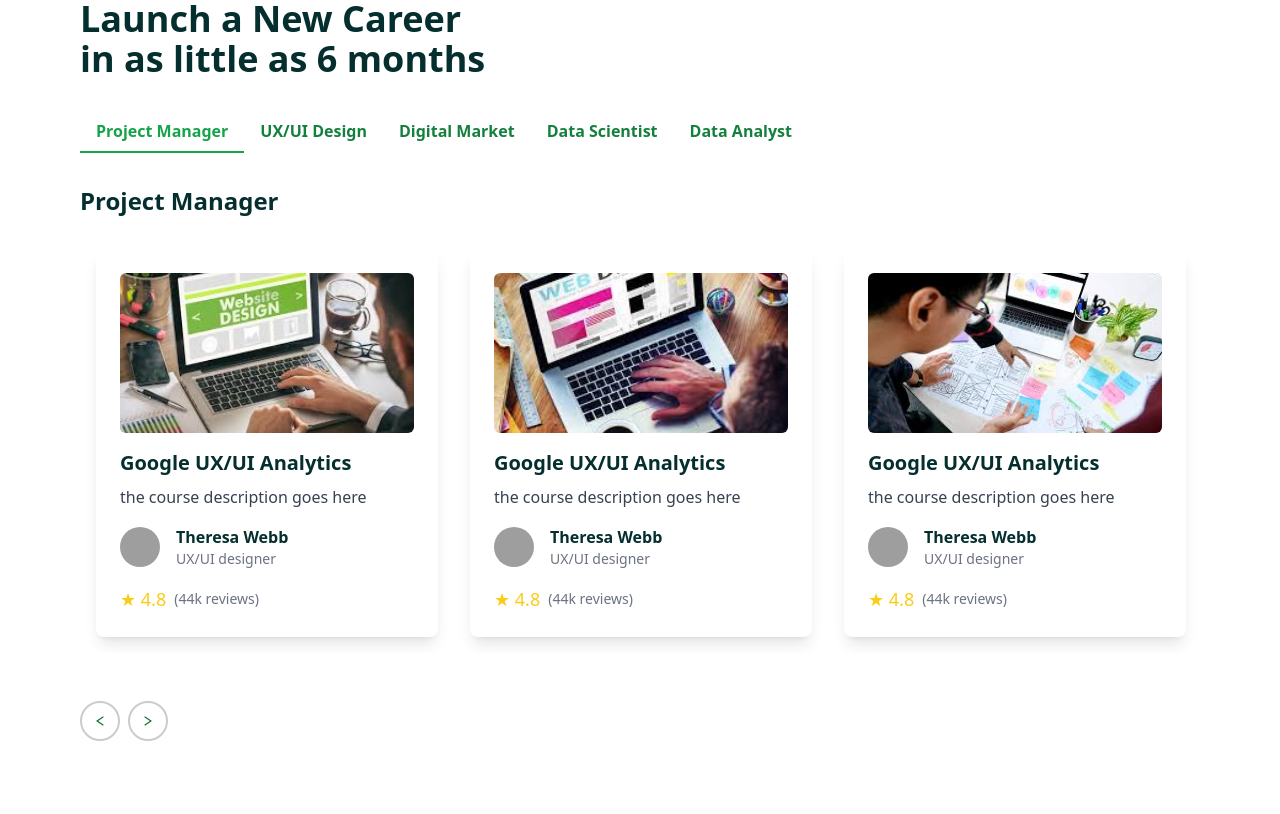
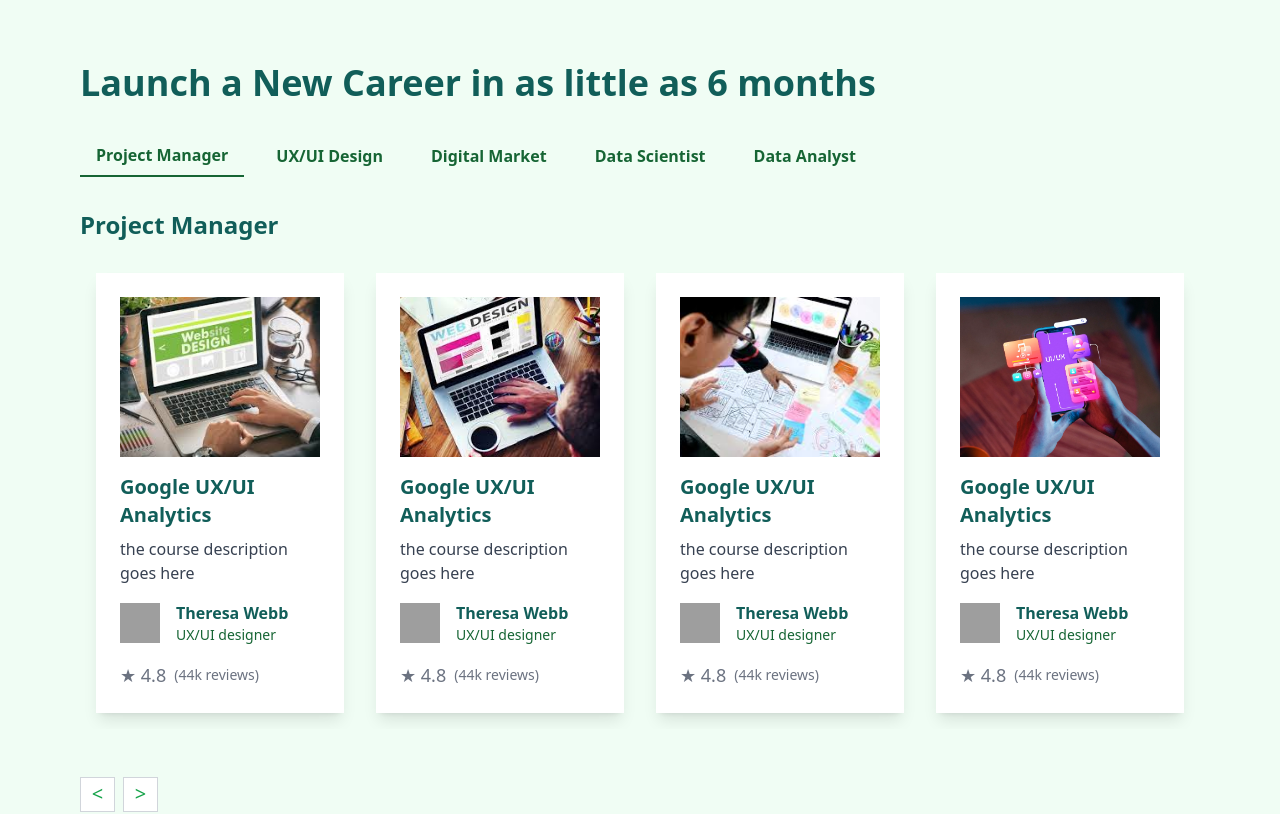
Before and after one commit to ali-khattak/Learning-home-Page, a React (Vite) app: page / in a window 1280 px wide. Shown: the part 920-1734 px from the top of the page. Built offline with nearby package versions, Linux system fonts and the light colour scheme; grey boxes are pictures that could not be loaded.

Commit message:
Update CoursesSection.jsx

```diff
--- a/src/components/CoursesSection.jsx
+++ b/src/components/CoursesSection.jsx
@@ -1,6 +1,7 @@
 import React, { useState, useRef } from 'react';
 import Slider from 'react-slick';
 import { useNavigate } from 'react-router-dom'; // Import useNavigate for navigation
+import { Icon } from '@iconify/react'; // Import Icon component
 import 'slick-carousel/slick/slick.css';
 import 'slick-carousel/slick/slick-theme.css';
 import './styles.css';
@@ -10,21 +11,30 @@ import webDesignImage from '/webdesign.jfif';
 import webImage from '/web.jfif';
 import uiImage from '/ui.jfif';
 import instructorImage from '/P1.svg';
-import greaterIcon from '/greater.svg';
-import lessIcon from '/less.svg';
 
-const CustomPrevArrow = ({ onClick }) => (
-  <button className="custom-arrow cursor-pointer" onClick={onClick}>
-    <img src={lessIcon} alt="Previous" />
-  </button>
+const CustomNextArrow = ({ onClick }) => {
+  return (
+    <div
+      className="text-xl text-green-600 bg-white border border-gray-300 p-1 cursor-pointer ml-2"
+      onClick={onClick}
+      style={{ width: '35px', height: '35px', display: 'flex', alignItems: 'center', justifyContent: 'center' }}
+    >
+      &gt;
+    </div>
   );
+};
 
-const CustomNextArrow = ({ onClick }) => (
-  <button className="custom-arrow cursor-pointer" onClick={onClick}>
-    <img src={greaterIcon} alt="Next" />
-  </button>
+const CustomPrevArrow = ({ onClick }) => {
+  return (
+    <div
+      className="text-xl text-green-600 bg-white border border-gray-300 p-1 cursor-pointer"
+      onClick={onClick}
+      style={{ width: '35px', height: '35px', display: 'flex', alignItems: 'center', justifyContent: 'center' }}
+    >
+      &lt;
+    </div>
   );
-
+};
 const courses = [
   {
     mainCourse: 'Project Manager',
@@ -73,20 +83,37 @@ const courses = [
     ],
   },
 ];
+
+
 const CoursesSection = () => {
   const [selectedCourse, setSelectedCourse] = useState(0);
   const sliderRef = useRef(null);
-  const navigate = useNavigate(); // Initialize the navigate function for navigation
+  const navigate = useNavigate();
 
   const settings = {
     dots: true,
     infinite: true,
     speed: 500,
-    slidesToShow: 3,
+    slidesToShow: 4, // Display 4 subcourses cards on larger screens
     slidesToScroll: 1,
     responsive: [
-      { breakpoint: 1024, settings: { slidesToShow: 2, slidesToScroll: 1, infinite: true, dots: true } },
-      { breakpoint: 600, settings: { slidesToShow: 1, slidesToScroll: 1, dots: true } },
+      {
+        breakpoint: 1024,
+        settings: {
+          slidesToShow: 2,
+          slidesToScroll: 1,
+          infinite: true,
+          dots: true
+        }
+      },
+      {
+        breakpoint: 600,
+        settings: {
+          slidesToShow: 1,
+          slidesToScroll: 1,
+          dots: true
+        }
+      },
     ],
   };
 
@@ -98,50 +125,23 @@ const CoursesSection = () => {
   };
 
   const handleSubCourseClick = (subCourse) => {
-    navigate('/subcourse-details', { state: { subCourse } }); // Pass the selected subcourse data to the new page
+    navigate('/subcourse-details', { state: { subCourse } });
   };
 
   return (
-    <div className="text-teal-950 py-16 relative bg-light-green">
-      <div className=" max-w-6xl mx-auto px-4">
-        <h2 className="text-4xl font-bold mb-8 text-teal-950">Launch a New Career<br />in as little as 6 months</h2>
-        <div className="block md:hidden">
-          <Slider
-            {...{
-              dots: false,
-              infinite: true,
-              speed: 500,
-              slidesToShow: 4,
-              slidesToScroll: 1,
-              responsive: [
-                { breakpoint: 1024, settings: { slidesToShow: 2, slidesToScroll: 1, infinite: true, dots: false } },
-                { breakpoint: 600, settings: { slidesToShow: 1, slidesToScroll: 1, dots: true } },
-              ],
-            }}
-            className="mb-8"
-          >
+    <div className="py-16 bg-green-50">
+    <div className="text-teal-800 py-16 relative bg-light-green">
+      <div className="max-w-6xl mx-auto px-4 flex flex-col">
+        <h2 className="text-4xl font-bold mb-8 text-teal-800">Launch a New Career in as little as 6 months</h2>
+        <div className="flex mb-8 space-x-4 overflow-x-auto">
           {courses.map((course, index) => (
-              <div key={index}>
             <button
-                  className={`py-2 px-4 font-semibold ${index === selectedCourse ? 'border-b-2 border-green-600 text-green-600' : 'text-green-700 hover:text-green-600'}`}
+              key={index}
+              className={`py-2 px-4 font-semibold whitespace-nowrap ${index === selectedCourse ? 'border-b-2 border-green-800 text-green-800' : 'text-green-800 hover:text-green-800'}`}
               onClick={() => handleCourseChange(index)}
             >
               {course.mainCourse}
             </button>
-              </div>
-            ))}
-          </Slider>
-        </div>
-        <div className="hidden md:flex mb-8">
-          {courses.map((course, index) => (
-            <div key={index}>
-              <button
-                className={`py-2 px-4 font-semibold ${index === selectedCourse ? 'border-b-2 border-green-600 text-green-600' : 'text-green-700 hover:text-green-600'}`}
-                onClick={() => handleCourseChange(index)}
-              >
-                {course.mainCourse}
-              </button>
-            </div>
           ))}
         </div>
         <h3 className="text-2xl font-bold mb-4">{courses[selectedCourse].mainCourse}</h3>
@@ -149,19 +149,19 @@ const CoursesSection = () => {
           <Slider {...settings} ref={sliderRef}>
             {courses[selectedCourse].subCourses.map((subCourse, index) => (
               <div key={index} className="p-4">
-                <div className="bg-white rounded-lg shadow-lg p-6 cursor-pointer" onClick={() => handleSubCourseClick(subCourse)}>
-                  <img src={subCourse.image} alt={subCourse.title} className="w-full h-40 object-cover rounded-md mb-4" />
+                <div className="bg-white shadow-lg p-6 cursor-pointer" onClick={() => handleSubCourseClick(subCourse)}>
+                  <img src={subCourse.image} alt={subCourse.title} className="w-full h-40 object-cover mb-4" />
                   <h4 className="text-xl font-bold mb-2">{subCourse.title}</h4>
                   <p className="text-gray-700">{subCourse.description}</p>
                   <div className="flex items-center mt-4">
-                    <img src={instructorImage} alt={subCourse.instructor} className="w-10 h-10 rounded-full mr-4" />
+                    <img src={instructorImage} alt={subCourse.instructor} className="w-10 h-10 mr-4" />
                     <div>
                       <h5 className="text-md font-semibold">{subCourse.instructor}</h5>
-                      <p className="text-gray-500 text-sm">{subCourse.designation}</p>
+                      <p className="text-green-800 text-sm">{subCourse.designation}</p>
                     </div>
                   </div>
                   <div className="flex items-center mt-4">
-                    <span className="text-yellow-400 text-lg">&#9733; {subCourse.rating}</span>
+                    <span className="text-gray-500 text-lg">&#9733; {subCourse.rating}</span>
                     <span className="text-gray-500 text-sm ml-2">({subCourse.reviews})</span>
                   </div>
                 </div>
@@ -169,9 +169,10 @@ const CoursesSection = () => {
             ))}
           </Slider>
         </div>
-        <div className="slider-controls absolute bottom- left-[calc(100% - 4rem)] flex items-center space-x-2">
+        <div className="flex justify-start mt-1/2 space-x-2">
           <CustomPrevArrow onClick={() => sliderRef.current.slickPrev()} />
           <CustomNextArrow onClick={() => sliderRef.current.slickNext()} />
+        </div>
       </div>
     </div>
     </div>
```
Lines whose indentation alone changed are shown as unchanged.
